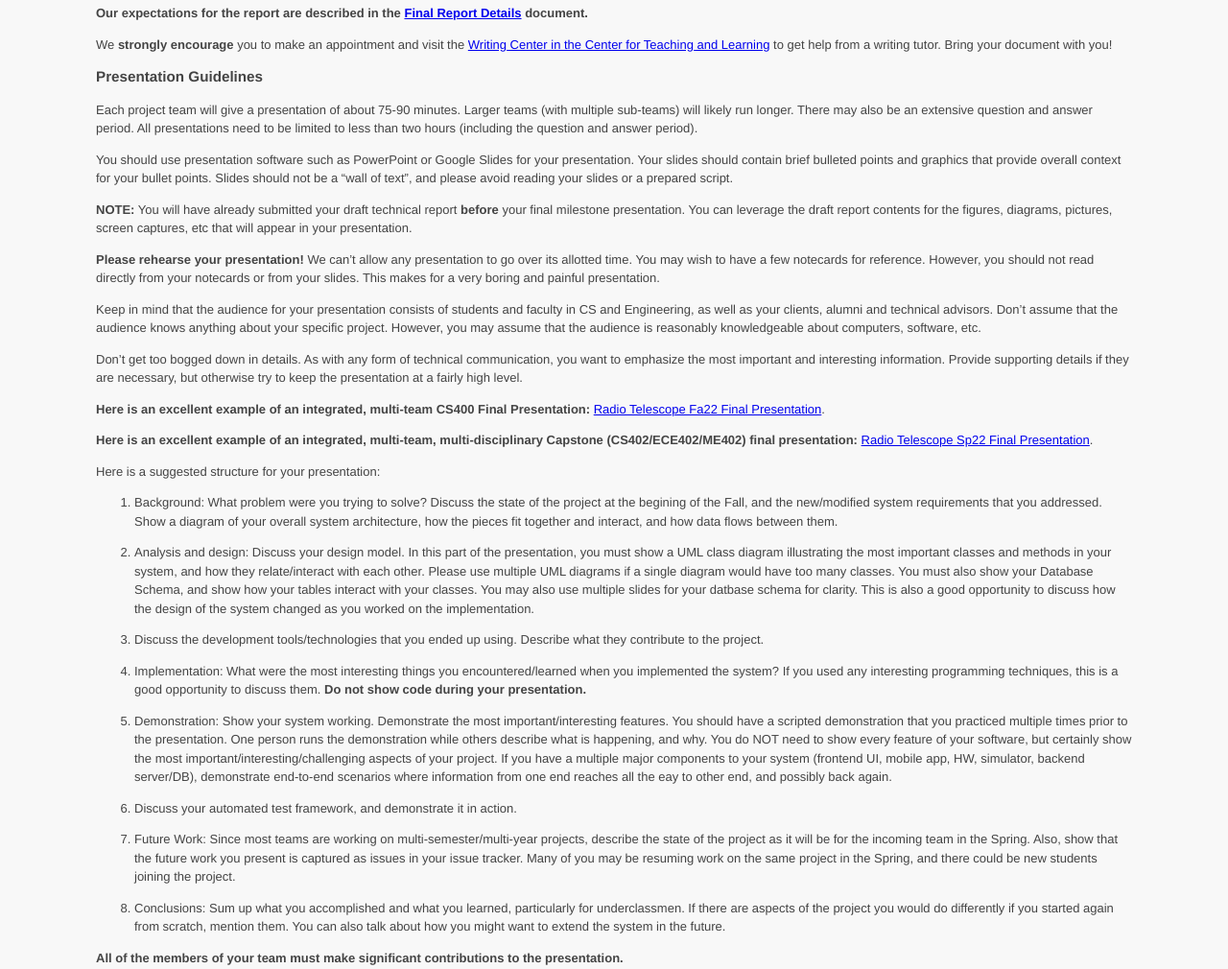
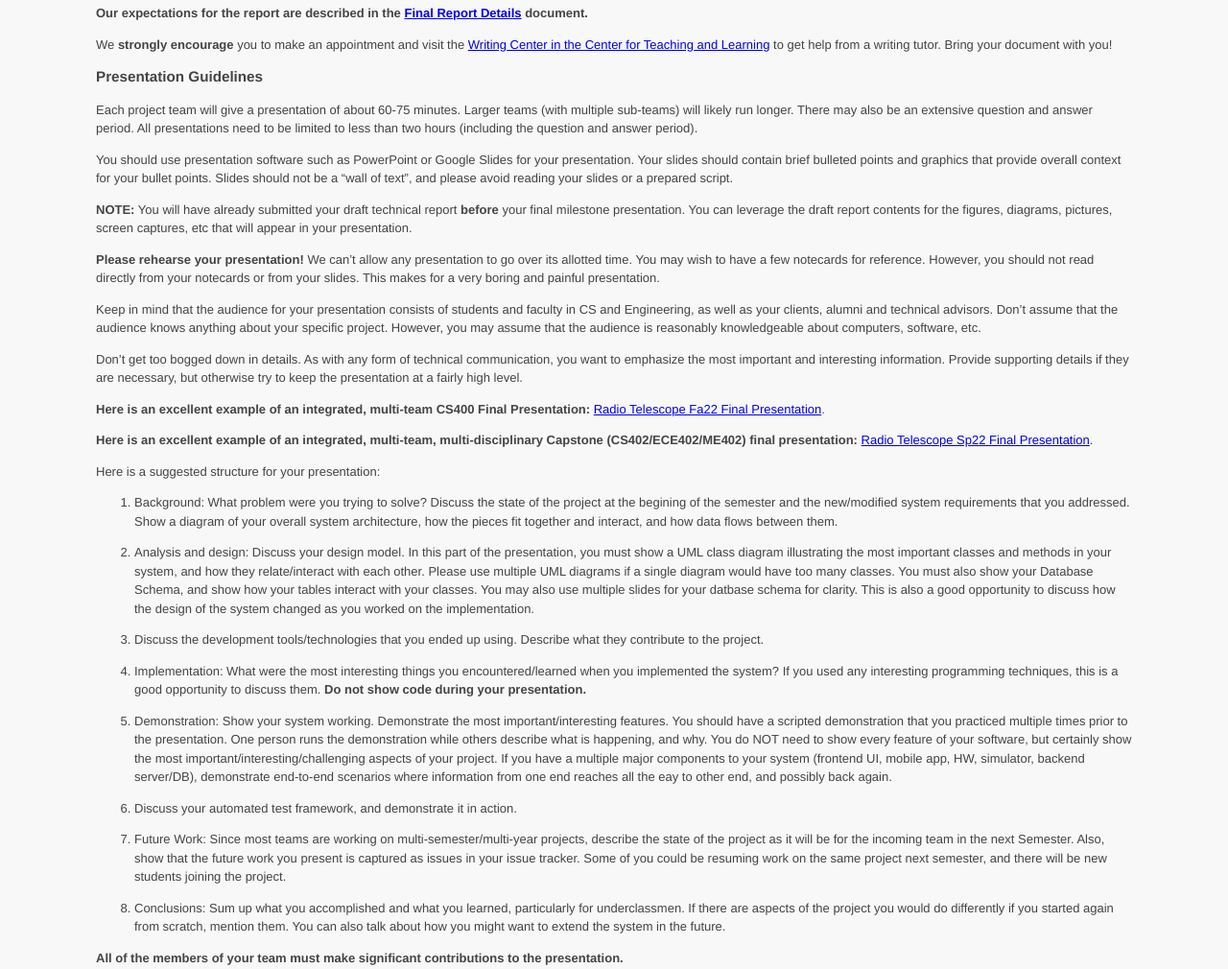
Before and after one commit to ycpcs/cs402-spring2024, a Jekyll site: the page built from assign/assign07.md, in a window 1280 px wide. Shown: the part 291-1301 px from the top of the page at 96% size. Built offline with Jekyll 4.4.1, drawn with Linux system fonts in a browser that asks for light colours.

Commit message:
minor edits

```diff
--- a/assign/assign07.md
+++ b/assign/assign07.md
@@ -23,7 +23,7 @@ We **strongly encourage** you to make an appointment and visit the [Writing Cent
 
 ### Presentation Guidelines
 
-Each project team will give a presentation of about 75-90 minutes.  Larger teams (with multiple sub-teams) will likely run longer.  There may also be an extensive question and answer period.  All presentations need to be limited to less than two hours (including the question and answer period).
+Each project team will give a presentation of about 60-75 minutes.  Larger teams (with multiple sub-teams) will likely run longer.  There may also be an extensive question and answer period.  All presentations need to be limited to less than two hours (including the question and answer period).
 
 You should use presentation software such as PowerPoint or Google Slides for your presentation. Your slides should contain brief bulleted points and graphics that provide overall context for your bullet points. Slides should not be a "wall of text", and please avoid reading your slides or a prepared script.
 
@@ -41,7 +41,7 @@ Don't get too bogged down in details. As with any form of technical communicatio
 
 Here is a suggested structure for your presentation:
 
-1.  Background: What problem were you trying to solve? Discuss the state of the project at the begining of the Fall, and the new/modified system requirements that you addressed.  Show a diagram of your overall system architecture, how the pieces fit together and interact, and how data flows between them.
+1.  Background: What problem were you trying to solve? Discuss the state of the project at the begining of the semester and the new/modified system requirements that you addressed.  Show a diagram of your overall system architecture, how the pieces fit together and interact, and how data flows between them.
 
 2.  Analysis and design: Discuss your design model. In this part of the presentation, you must show a UML class diagram illustrating the most important classes and methods in your system, and how they relate/interact with each other. Please use multiple UML diagrams if a single diagram would have too many classes.  You must also show your Database Schema, and show how your tables interact with your classes.  You may also use multiple slides for your datbase schema for clarity.  This is also a good opportunity to discuss how the design of the system changed as you worked on the implementation.
 
@@ -53,7 +53,7 @@ Here is a suggested structure for your presentation:
 
 6.  Discuss your automated test framework, and demonstrate it in action.
 
-7.  Future Work: Since most teams are working on multi-semester/multi-year projects, describe the state of the project as it will be for the incoming team in the Spring.  Also, show that the future work you present is captured as issues in your issue tracker.  Many of you may be resuming work on the same project in the Spring, and there could be new students joining the project.
+7.  Future Work: Since most teams are working on multi-semester/multi-year projects, describe the state of the project as it will be for the incoming team in the next Semester.  Also, show that the future work you present is captured as issues in your issue tracker.  Some of you could be resuming work on the same project next semester, and there will be new students joining the project.
 
 8.  Conclusions: Sum up what you accomplished and what you learned, particularly for underclassmen. If there are aspects of the project you would do differently if you started again from scratch, mention them. You can also talk about how you might want to extend the system in the future.
 
```
Also changed, not shown: projects/Privilege-Walk-Project/schedule.md (+3 -3 lines).
